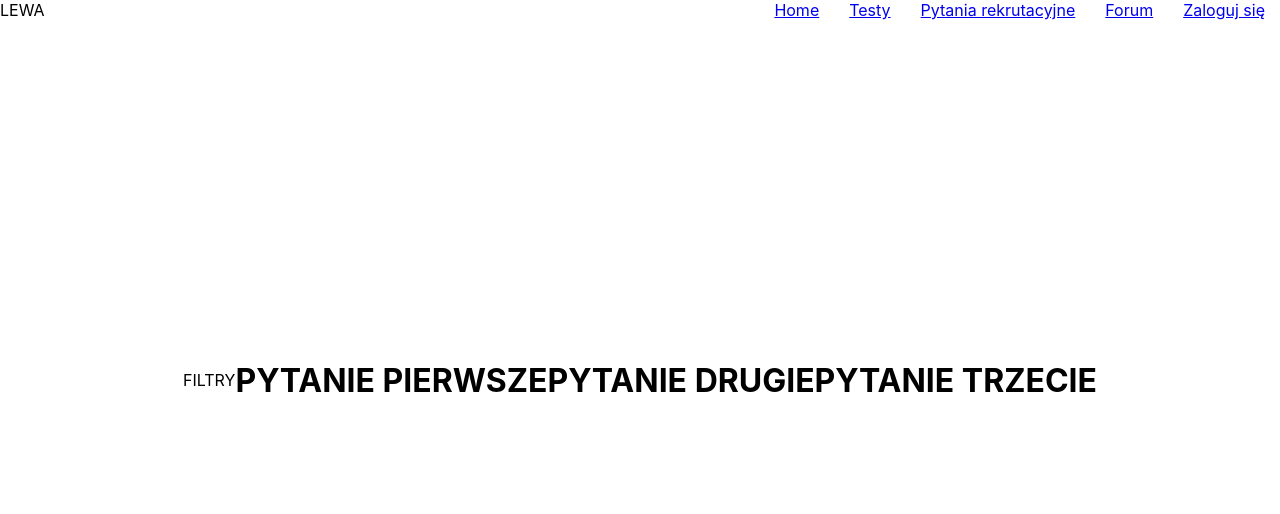
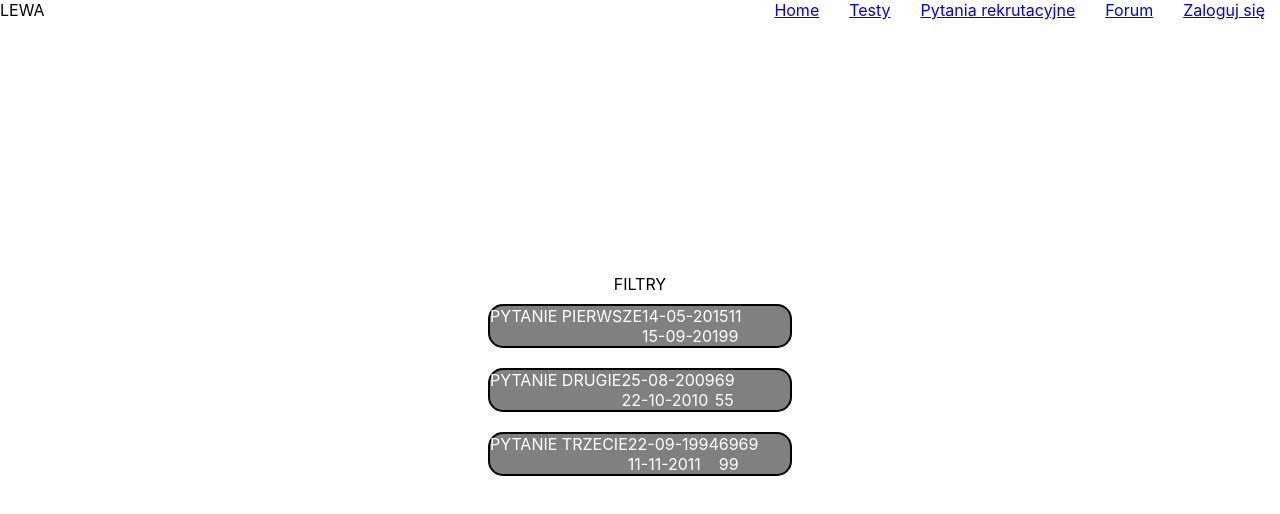
Before and after one commit to ISAKids4Ever/RecruitmentApp, a React (Create React App) app: page /forum in a window 1280 px wide. Shown: the top 514 px of the page. Built offline with nearby package versions, Linux system fonts and the light colour scheme; no server answers.

Commit message:
Added new props to Question component

```diff
--- a/src/components/Question.js
+++ b/src/components/Question.js
@@ -3,14 +3,22 @@ import styles from "./Question.module.css";
 
 
 function Question(props) {
-const { question, date, respAmount} = props
-  return (
- <div>
-<h1>{question}</h1>
-  <p>{date}</p>
-<p>{respAmount}</p>
- </div>
-  );
+    const { question, date, lastRespDate, likes, respAmount } = props
+    return (
+        <div className={styles.mainDiv}>
+            <div className={styles.firstDiv}>{question}</div>
+            <div className={styles.secondDiv}>
+                <div className={styles.datesDiv}>
+                    <div>{date}</div>
+                    <div>{lastRespDate}</div>
+                </div>
+                <div className={styles.likesDiv}>
+                    <div>{likes}</div>
+                    <div>{respAmount}</div>
+                </div>
+            </div>
+        </div>
+    );
 }
 
 export default Question;
--- a/src/components/Question.module.css
+++ b/src/components/Question.module.css
@@ -0,0 +1,26 @@
+.mainDiv {
+    display: flex;
+    flex-direction: row;
+    background: grey;
+    color:white;
+    border: 2px solid black;
+    border-radius: 15px;
+    margin: 10px;
+    width: 300px;
+}
+
+.secondDiv {
+    display: flex;
+    flex-direction: row;
+
+}
+
+.datesDiv {
+    display: flex;
+    flex-direction: column;
+}
+
+.likesDiv {
+    display: flex;
+    flex-direction: column;
+}
--- a/src/screens/Forum.js
+++ b/src/screens/Forum.js
@@ -6,13 +6,15 @@ import { database } from 'firebase';
 
 function Forum() {
 
-  const RandomQuestions = [{question: "PYTANIE PIERWSZE"},{question: "PYTANIE DRUGIE"}, {question: "PYTANIE TRZECIE"}]
+  const RandomQuestions = [{question: "PYTANIE PIERWSZE", date:"14-05-2015", lastRespDate:"15-09-2019", likes: "11", respAmount:"9"},
+                           {question: "PYTANIE DRUGIE", date:"25-08-2009", lastRespDate:"22-10-2010", likes: "69", respAmount: "55"},
+                           {question: "PYTANIE TRZECIE", date:"22-09-1994", lastRespDate:"11-11-2011", likes:"6969", respAmount:"99"}]
 
 
   return (
-    <div className={styles.mainDiv3}>
+    <div className={styles.mainDiv}>
       <div>FILTRY</div>
-    {  RandomQuestions.map((data, index)=>  <Question question={data.question} key={index}/>)}
+    {  RandomQuestions.map((data, index)=>  <Question question={data.question} date={data.date} lastRespDate={data.lastRespDate} likes={data.likes} respAmount={data.respAmount} key={index}/>)}
 
        </div>
   );
--- a/src/screens/Forum.module.css
+++ b/src/screens/Forum.module.css
@@ -1,5 +1,6 @@
-.mainDiv3 {
+.mainDiv {
     display: flex;
+    flex-direction: column;
     width: 100%;
     justify-content: center;
     align-items: center;
```
